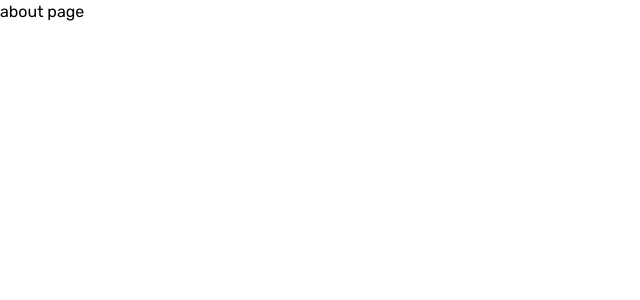
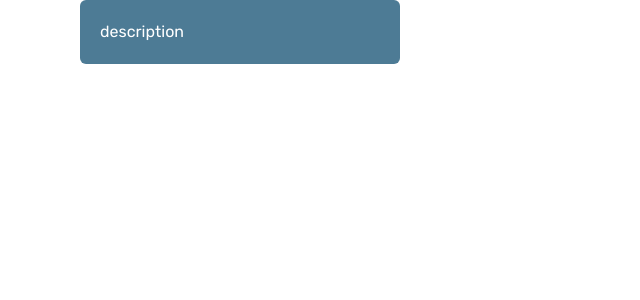
Before and after one commit to KlcAhmet/abk-frontend, a Nuxt app: page /about in a window 1280 px wide. Shown: the top 300 px of the page, without its empty margins (0-640 px from the left). Built offline with nearby package versions, Linux system fonts and the light colour scheme.

Commit message:
complete about.vue

```diff
--- a/pages/about.vue
+++ b/pages/about.vue
@@ -1,15 +1,26 @@
 <script setup lang='ts'>
+const { t } = useI18n();
+
 definePageMeta({
   layout: 'home-layout',
 });
 </script>
 
 <template>
-  <div>
-    <p>about page</p>
+  <div class='h-full flex items-center'>
+    <div class='w-80 bg-sky-900/[0.73] rounded-md text-white mx-auto lg:ml-20 p-5'>
+      {{ t('description') }}
+    </div>
   </div>
 </template>
 
 <style scoped lang='sass'>
 
 </style>
+
+<i18n lang='yaml'>
+tr:
+  description: "Şu anda, Frontend Geliştirme alanında öncelikli olarak React, Vue ve Node.js teknolojileri üzerinde çalışıyorum. Kendimi, web programlama konusunda yüksek bilgiye sahip ve güçlü sosyal becerilere sahip biri olarak tanımlıyorum. Ayrıca, hayatımın tüm alanlarında yüksek hedefler belirliyorum, hedeflerime ulaşmak için çalışkan ve kararlı biriyim."
+en:
+  description: "At present, I'm working on primarily in React, Vue and Node.js technologies in the Frontend Development. I describe myself as a person who has high knowledge about web programming and strong social skills. Besides, I set high goals in all fields of my life, i am a hardworker and persistent person on reaching my goals."
+</i18n>
```
Also changed, not shown: assets/img/ast2.jpeg (added).
